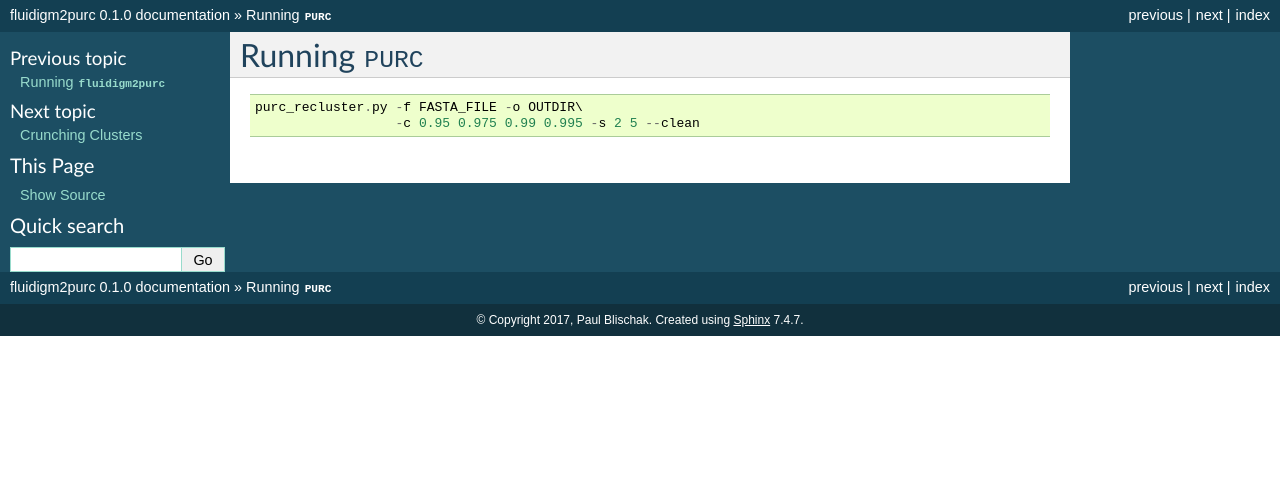
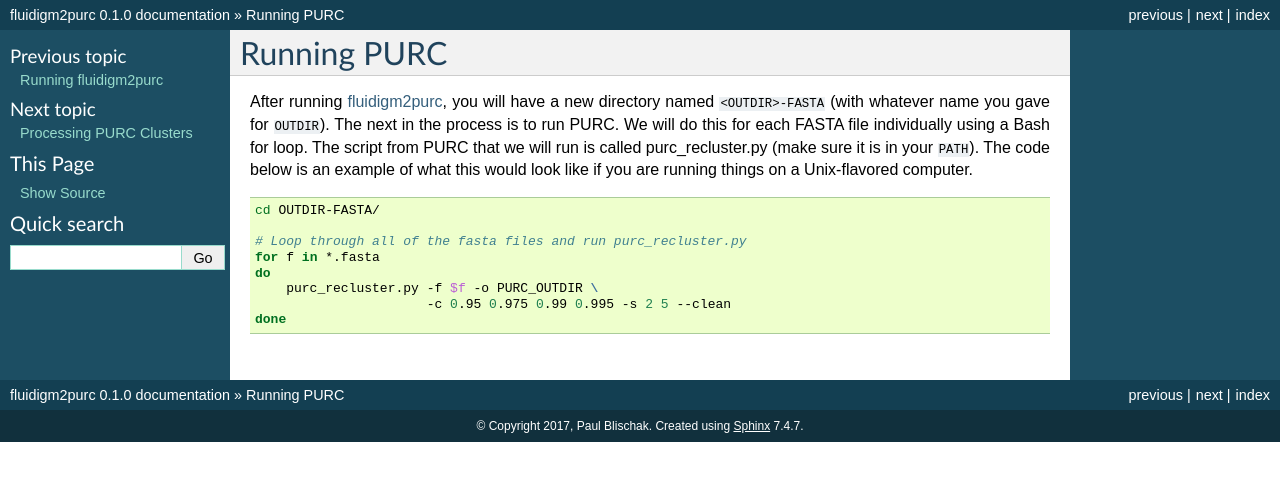
Before and after one commit to pblischak/fluidigm2purc, a Sphinx documentation site: the page built from docs/running_purc.rst, in a window 1280 px wide. Shown: the top 481 px of the page. Built offline with Sphinx 7.4.7, drawn with Linux system fonts in a browser that asks for light colours.

Commit message:
updating docs

```diff
--- a/docs/running_purc.rst
+++ b/docs/running_purc.rst
@@ -1,9 +1,22 @@
 .. _Running_PURC:
 
-Running ``PURC``
-================
+Running PURC
+============
 
-.. code::
+After running :ref:`fluidigm2purc <Fluidigm2Purc>`, you will have a new directory
+named ``<OUTDIR>-FASTA`` (with whatever name you gave for ``OUTDIR``). The next
+in the process is to run PURC. We will do this for each FASTA file individually
+using a Bash for loop. The script from PURC that we will run is called
+purc_recluster.py (make sure it is in your ``PATH``). The code below is an example
+of what this would look like if you are running things on a Unix-flavored computer.
 
-    purc_recluster.py -f FASTA_FILE -o OUTDIR\
-                      -c 0.95 0.975 0.99 0.995 -s 2 5 --clean
+.. code:: bash
+
+    cd OUTDIR-FASTA/
+
+    # Loop through all of the fasta files and run purc_recluster.py
+    for f in *.fasta
+    do
+        purc_recluster.py -f $f -o PURC_OUTDIR \
+                          -c 0.95 0.975 0.99 0.995 -s 2 5 --clean
+    done
```
Also changed, not shown: docs/crunching_clusters.rst (+5 -4 lines), docs/fluidigm2purc.rst (+22 -2 lines), docs/index.rst (+18 -3 lines).
